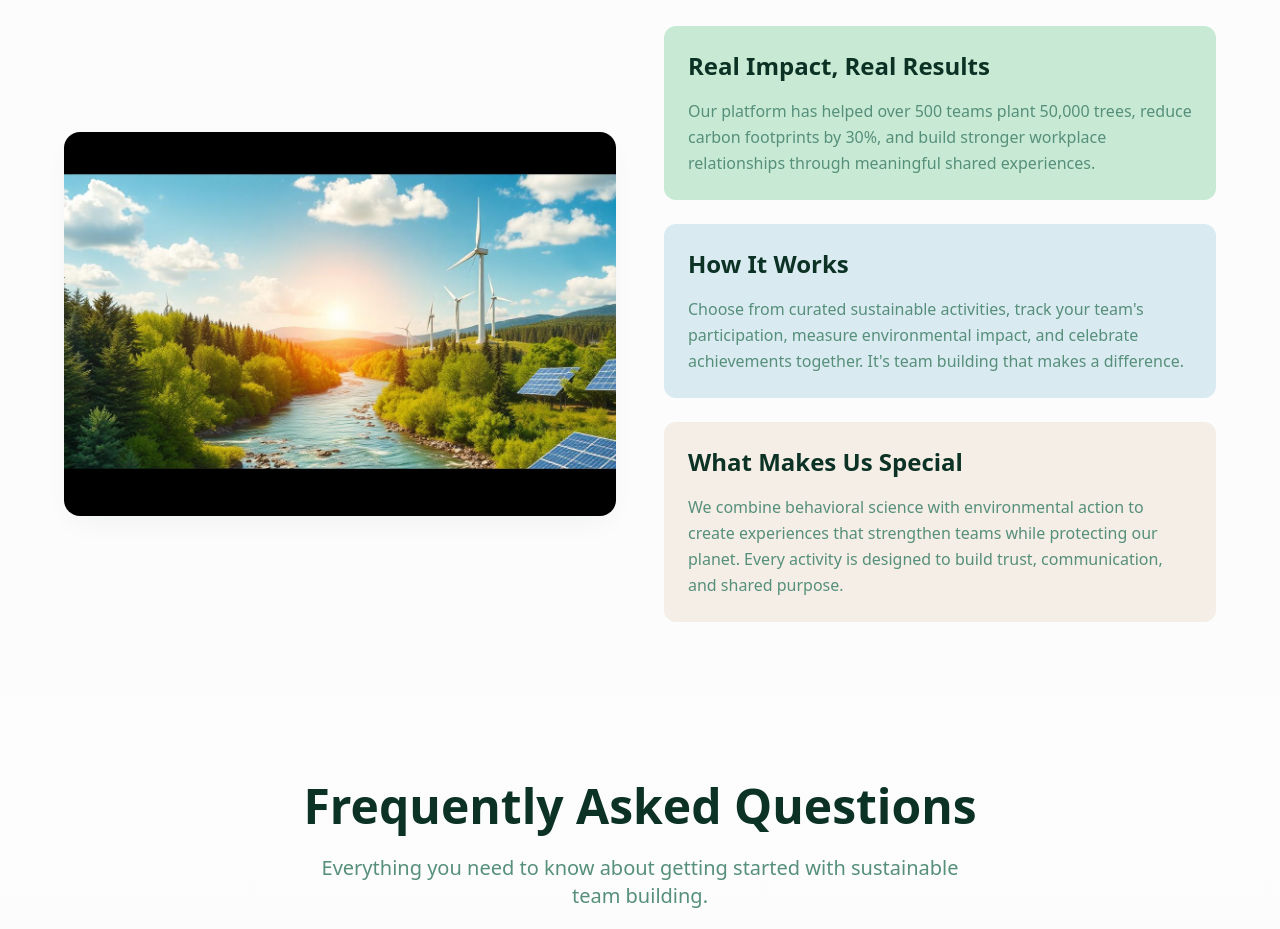
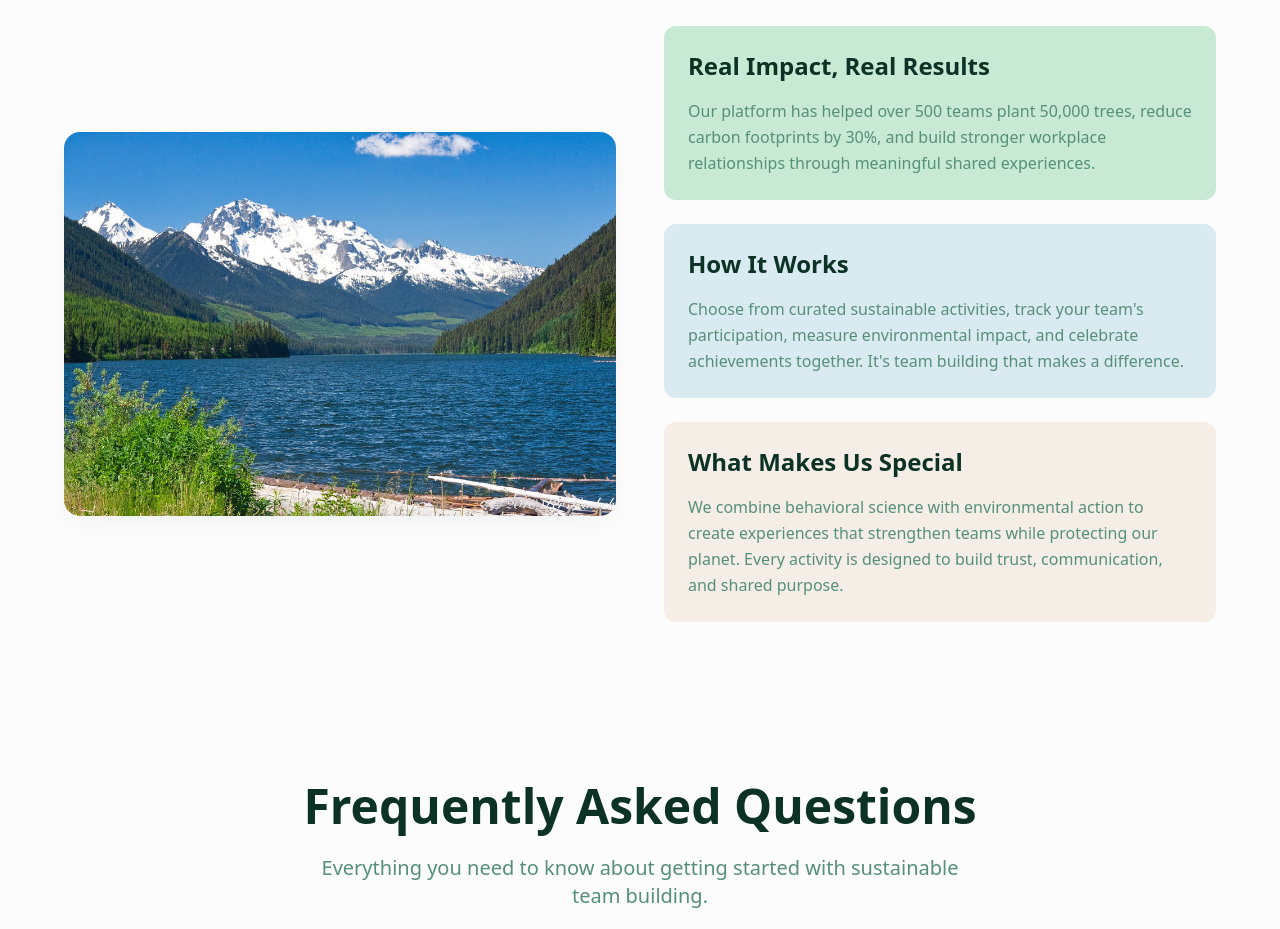
Before and after one commit to aryangitte10-cpu/impactboard-team-green, a React (Vite) app: page / in a window 1280 px wide. Shown: the part 2560-3489 px from the top of the page. Built offline with nearby package versions, Linux system fonts and the light colour scheme.

Commit message:
Update hero section image
Change the image in the hero section to a scenic mountain lake view.

```diff
--- a/src/components/StorytellingSection.tsx
+++ b/src/components/StorytellingSection.tsx
@@ -18,8 +18,8 @@ const StorytellingSection = () => {
             {/* Image */}
             <div className="animate-scale-in">
               <img
-                src={environmentalImage}
-                alt="Environmental impact visualization"
+                src="/lovable-uploads/b6f54bd4-c747-4a81-98ec-b30ca8d8c977.png"
+                alt="Beautiful mountain lake landscape representing environmental stewardship"
                 className="w-full h-96 object-cover rounded-2xl shadow-card"
               />
             </div>
```
Also changed, not shown: public/lovable-uploads/b6f54bd4-c747-4a81-98ec-b30ca8d8c977.png (added).
